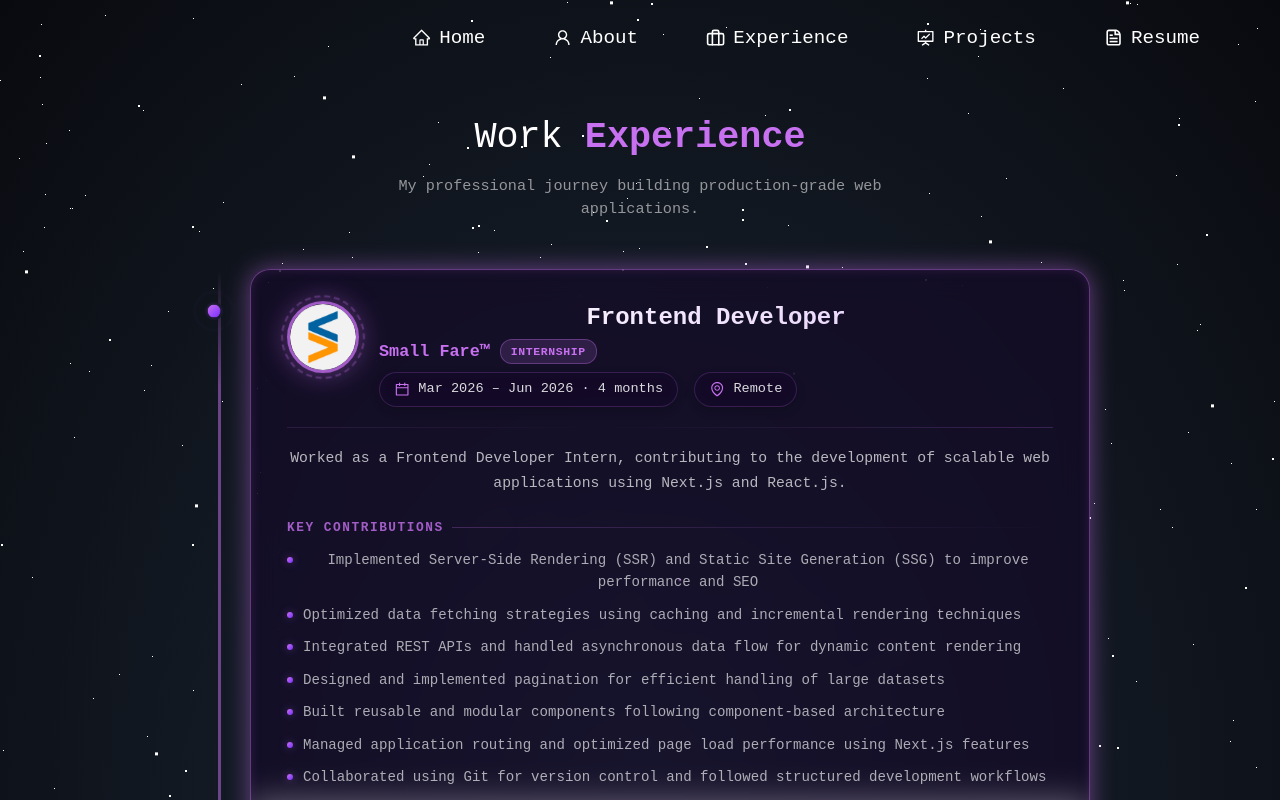
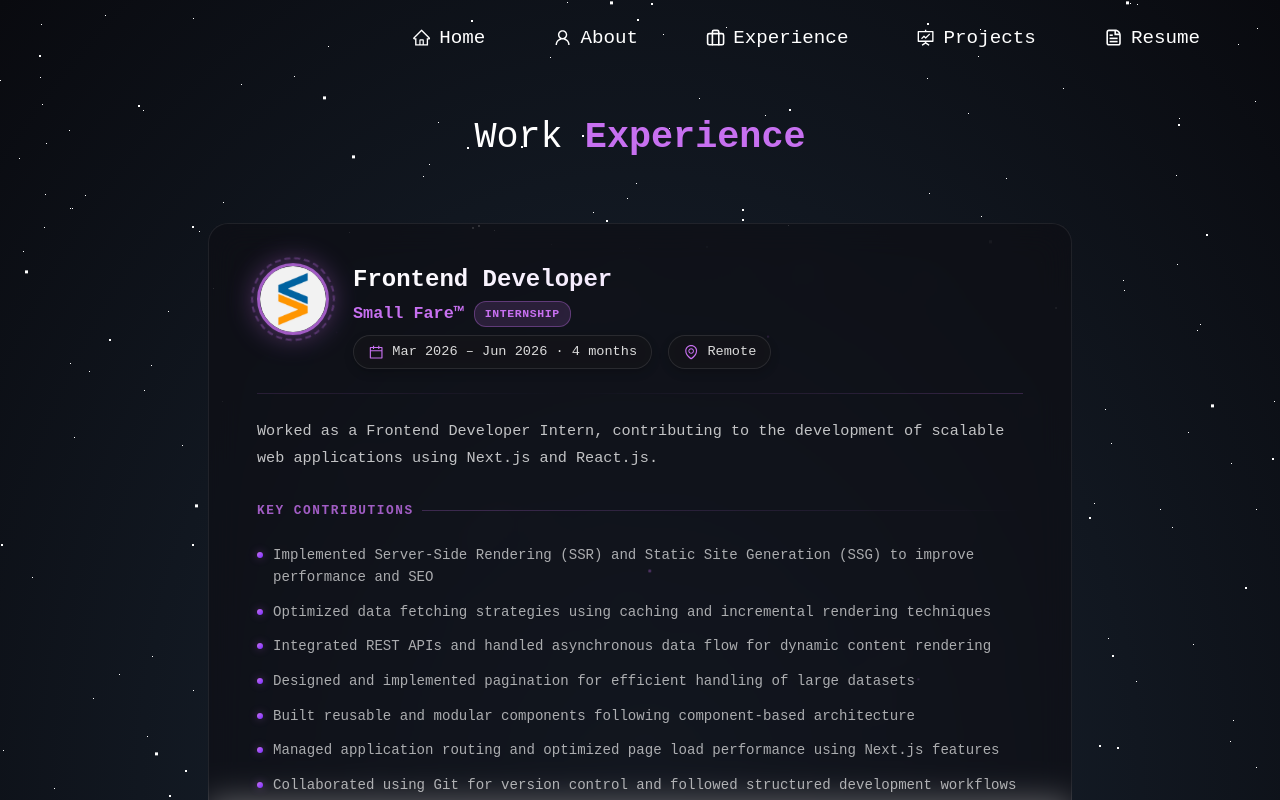
Before and after one commit to rajatmaurya-cs/Portfolio_Site, a Next.js app: page /experience in a window 1280 px wide. Shown: the top 800 px of the page. Built offline with nearby package versions, Linux system fonts and the light colour scheme; a web font is replaced by a local one.

Commit message:
feat:Experience section

```diff
--- a/src/components/Experience/Experience.jsx
+++ b/src/components/Experience/Experience.jsx
@@ -95,39 +95,21 @@ function Experience() {
   return (
     <div className="relative pb-[30px] pt-[60px] md:pt-[100px] text-white min-h-screen">
       <Particle />
-      <div className="mx-auto max-w-6xl px-4">
+      <div className="mx-auto max-w-4xl px-4">
         {/* ── Section Header ── */}
         <div className="mb-12 text-center relative">
           <h1 className="pb-[10px] pt-[10px] text-[2.3em] font-medium text-white">
             Work{" "}
             <strong className="text-[#c770f0]">Experience</strong>
           </h1>
-          <p className="mx-auto max-w-xl text-[rgba(255,255,255,0.55)] text-[0.95em]">
-            My professional journey building production-grade web
-            applications.
-          </p>
         </div>
 
-        {/* ── Timeline ── */}
+        {/* ── Experience Container ── */}
         <StyledExperience $mounted={mounted}>
-          {/* Timeline vertical line */}
-          <div className="timeline-line" />
-
           {experiences.map((item, idx) => (
             <div
               key={item.id}
-              className={`timeline-node ${activeExp === idx ? "active" : ""}`}
-              onClick={() => setActiveExp(idx)}
-            >
-              {/* Dot on timeline */}
-              <div className="timeline-dot">
-                <div className="dot-inner" />
-                <div className="dot-pulse" />
-              </div>
-
-              {/* Experience Card */}
-              <div
-                className="exp-card"
+              className={`exp-card ${activeExp === idx ? "active" : ""}`}
               ref={activeExp === idx ? cardRef : null}
               onMouseMove={activeExp === idx ? handleMouseMove : undefined}
               onMouseLeave={
@@ -243,7 +225,6 @@ function Experience() {
                 </a>
               </div>
             </div>
-            </div>
           ))}
         </StyledExperience>
 
@@ -293,9 +274,41 @@ const float = keyframes`
   50% { transform: translateY(-8px); }
 `;
 
-const pulseRing = keyframes`
-  0% { transform: scale(1); opacity: 0.6; }
-  100% { transform: scale(2.2); opacity: 0; }
+const beamMove = keyframes`
+  0% { transform: translateY(-100%); opacity: 0; }
+  50% { opacity: 1; }
+  100% { transform: translateY(100vh); opacity: 0; }
+`;
+
+const pingSharp = keyframes`
+  0% { transform: scale(1); opacity: 0.8; }
+  100% { transform: scale(2.5); opacity: 0; }
+`;
+
+const dotPulse = keyframes`
+  0%, 100% { transform: scale(1); box-shadow: 0 0 0 0 rgba(199, 112, 240, 0.7), 0 0 12px rgba(199, 112, 240, 0.5); }
+  50% { transform: scale(1.15); box-shadow: 0 0 0 8px rgba(199, 112, 240, 0), 0 0 20px rgba(199, 112, 240, 0.9); }
+`;
+
+const dotRingExpand = keyframes`
+  0% { transform: scale(0.6); opacity: 0.9; border-color: rgba(199,112,240,0.9); }
+  100% { transform: scale(2.2); opacity: 0; border-color: rgba(0,242,254,0); }
+`;
+
+const sparkOrbit = keyframes`
+  0% { transform: rotate(var(--angle)) translateX(var(--r)) scale(1); opacity: 1; }
+  60% { opacity: 1; }
+  100% { transform: rotate(calc(var(--angle) + 360deg)) translateX(var(--r)) scale(0.4); opacity: 0; }
+`;
+
+const dotCoreGlow = keyframes`
+  0%, 100% { background: radial-gradient(circle, #ffffff, #c770f0); box-shadow: 0 0 10px 3px rgba(199,112,240,0.8); }
+  50% { background: radial-gradient(circle, #ffffff, #00f2fe); box-shadow: 0 0 18px 6px rgba(0,242,254,0.9); }
+`;
+
+const smoothFlow = keyframes`
+  0% { background-position: 0% -150%; }
+  100% { background-position: 0% 250%; }
 `;
 
 const shimmerLine = keyframes`
@@ -330,30 +343,10 @@ const StyledExperience = styled.div`
   position: relative;
   max-width: 900px;
   margin: 0 auto;
-  padding: 0 0 40px 60px;
+  padding: 0 0 40px 0;
 
   @media (max-width: 640px) {
-    padding-left: 30px;
-  }
-
-  .timeline-line {
-    position: absolute;
-    top: 0;
-    left: 28px;
-    width: 3px;
-    height: 100%;
-    background: linear-gradient(
-      180deg,
-      transparent 0%,
-      rgba(199, 112, 240, 0.5) 15%,
-      rgba(199, 112, 240, 0.5) 85%,
-      transparent 100%
-    );
-    border-radius: 2px;
-
-    @media (max-width: 640px) {
-      left: 13px;
-    }
+    padding-left: 0;
   }
 
   .timeline-node {
@@ -365,68 +358,13 @@ const StyledExperience = styled.div`
     }
   }
 
-  .timeline-dot {
-    position: absolute;
-    left: -46px;
-    top: 32px;
-    width: 20px;
-    height: 20px;
-    display: flex;
-    align-items: center;
-    justify-content: center;
-    z-index: 3;
-
-    @media (max-width: 640px) {
-      left: -24px;
-      width: 16px;
-      height: 16px;
-    }
-  }
-
-  .dot-inner {
-    width: 14px;
-    height: 14px;
-    border-radius: 50%;
-    background: linear-gradient(135deg, #c770f0, #7b2fff);
-    border: 2.5px solid #1b1a2e;
-    z-index: 2;
-    transition: transform 0.3s ease;
-
-    @media (max-width: 640px) {
-      width: 10px;
-      height: 10px;
-    }
-  }
-
-  .active .dot-inner {
-    transform: scale(1.3);
-  }
-
-  .dot-pulse {
-    position: absolute;
-    width: 20px;
-    height: 20px;
-    border-radius: 50%;
-    border: 2px solid rgba(199, 112, 240, 0.5);
-    z-index: 1;
-    opacity: 0;
-
-    @media (max-width: 640px) {
-      width: 16px;
-      height: 16px;
-    }
-  }
-
-  .active .dot-pulse {
-    animation: ${pulseRing} 2s ease-out infinite;
-  }
-
   /* ── Card ── */
   .exp-card {
     position: relative;
-    padding: 32px 36px;
-    background: rgba(20, 10, 40, 0.65);
-    border: 1.5px solid rgba(199, 112, 240, 0.2);
+    padding: 40px 48px;
+    text-align: left; /* Fixes text centering issue from parent */
+    background: rgba(15, 15, 20, 0.65); /* Darker, less purple background */
+    border: 1px solid rgba(255, 255, 255, 0.08); /* Subtle glass border */
     border-radius: 20px;
     backdrop-filter: blur(16px);
     overflow: hidden;
@@ -435,19 +373,19 @@ const StyledExperience = styled.div`
     cursor: pointer;
 
     &:hover {
-      border-color: rgba(199, 112, 240, 0.5);
-      box-shadow: 0 20px 60px rgba(109, 32, 197, 0.25),
-        0 0 40px rgba(199, 112, 240, 0.08);
+      border-color: rgba(199, 112, 240, 0.35);
+      box-shadow: 0 10px 40px rgba(109, 32, 197, 0.15),
+        0 0 30px rgba(199, 112, 240, 0.05);
     }
 
     @media (max-width: 640px) {
-      padding: 22px 18px;
+      padding: 28px 24px;
       border-radius: 16px;
     }
   }
 
   .active .exp-card {
-    border-color: rgba(199, 112, 240, 0.45);
+    border-color: rgba(199, 112, 240, 0.3);
     animation: ${breathGlow} 4s ease-in-out infinite;
   }
 
@@ -478,8 +416,8 @@ const StyledExperience = styled.div`
   .card-header {
     display: flex;
     align-items: flex-start;
-    gap: 20px;
-    margin-bottom: 20px;
+    gap: 24px;
+    margin-bottom: 24px;
 
     @media (max-width: 480px) {
       flex-direction: column;
@@ -600,8 +538,8 @@ const StyledExperience = styled.div`
     font-weight: 500;
     color: rgba(255, 255, 255, 0.85);
     padding: 6px 14px;
-    background: rgba(20, 10, 40, 0.8);
-    border: 1px solid rgba(199, 112, 240, 0.2);
+    background: rgba(20, 20, 25, 0.8);
+    border: 1px solid rgba(255, 255, 255, 0.1);
     border-radius: 20px;
     backdrop-filter: blur(8px);
     transition: all 0.3s ease;
@@ -629,7 +567,7 @@ const StyledExperience = styled.div`
   /* ── Divider ── */
   .card-divider {
     height: 1px;
-    margin: 18px 0;
+    margin: 24px 0;
     background: linear-gradient(
       90deg,
       transparent,
@@ -642,10 +580,10 @@ const StyledExperience = styled.div`
 
   /* ── Summary ── */
   .summary-text {
-    font-size: 0.92em;
-    line-height: 1.7;
-    color: rgba(255, 255, 255, 0.7);
-    margin-bottom: 22px;
+    font-size: 0.95em;
+    line-height: 1.8;
+    color: rgba(255, 255, 255, 0.75);
+    margin-bottom: 28px;
   }
 
   /* ── Section Label ── */
@@ -655,7 +593,7 @@ const StyledExperience = styled.div`
     text-transform: uppercase;
     letter-spacing: 0.12em;
     color: rgba(199, 112, 240, 0.8);
-    margin-bottom: 12px;
+    margin-bottom: 24px;
     display: flex;
     align-items: center;
     gap: 8px;
@@ -676,10 +614,10 @@ const StyledExperience = styled.div`
   .highlights-list {
     list-style: none;
     padding: 0;
-    margin: 0 0 24px;
+    margin: 0 0 32px;
     display: flex;
     flex-direction: column;
-    gap: 10px;
+    gap: 12px;
   }
 
   .highlight-item {
@@ -730,8 +668,8 @@ const StyledExperience = styled.div`
     gap: 7px;
     padding: 6px 14px;
     border-radius: 20px;
-    background: rgba(20, 10, 40, 0.8);
-    border: 1px solid rgba(199, 112, 240, 0.25);
+    background: rgba(20, 20, 25, 0.8);
+    border: 1px solid rgba(255, 255, 255, 0.1);
     font-size: 0.82em;
     font-weight: 500;
     color: rgba(255, 255, 255, 0.8);
```
Lines whose indentation alone changed are shown as unchanged.
